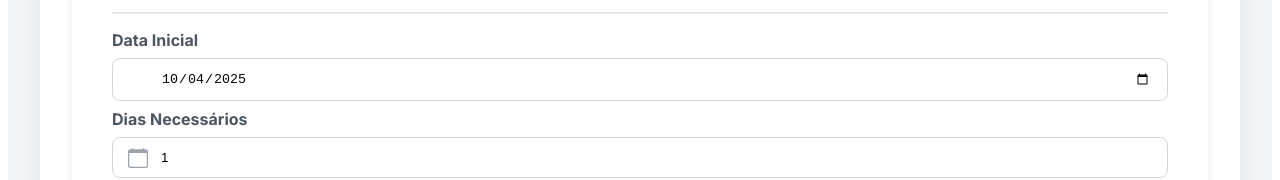
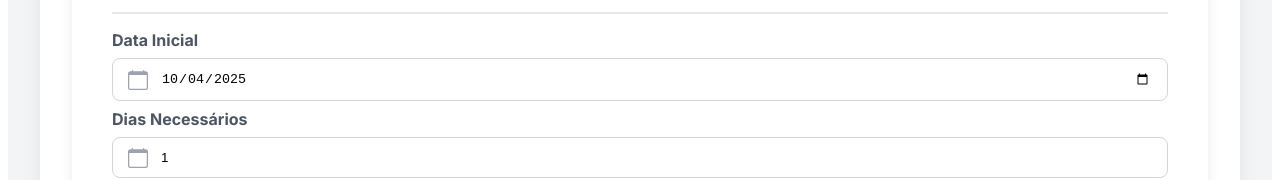
Before and after one commit to CaioVCGrilo/agendamento-pcs-lsee, a React (Create React App) app: page / in a window 1280 px wide. Shown: the part 237-417 px from the top of the page. Built offline with nearby package versions, Linux system fonts and the light colour scheme; no server answers.

Commit message:
versao com banco 47

```diff
--- a/src/components/FormularioAgendamento.tsx
+++ b/src/components/FormularioAgendamento.tsx
@@ -1,3 +1,4 @@
+import path from 'path';
 import React, { useState, useEffect } from 'react';
 import './Formulario.css';
 
@@ -163,6 +164,9 @@ export default function FormularioAgendamento({ onAgendamentoSucesso }: Formular
             <div className="form-group-modern">
                 <label htmlFor="dataInicial" className="form-label-modern">Data Inicial</label>
                 <div className="form-input-wrapper">
+                    <svg xmlns="http://www.w3.org/2000/svg" className="input-icon" fill="currentColor" viewBox="0 0 16 16">
+                        <path d="M3.5 0a.5.5 0 0 1 .5.5V1h8V.5a.5.5 0 0 1 1 0V1h1a2 2 0 0 1 2 2v11a2 2 0 0 1-2 2H2a2 2 0 0 1-2-2V3a2 2 0 0 1 2-2h1V.5a.5.5 0 0 1 .5-.5zM1 4v10a1 1 0 0 0 1 1h12a1 1 0 0 0 1-1V4H1z"/>
+                    </svg>
                     <input
                         type="date"
                         id="dataInicial"
```
